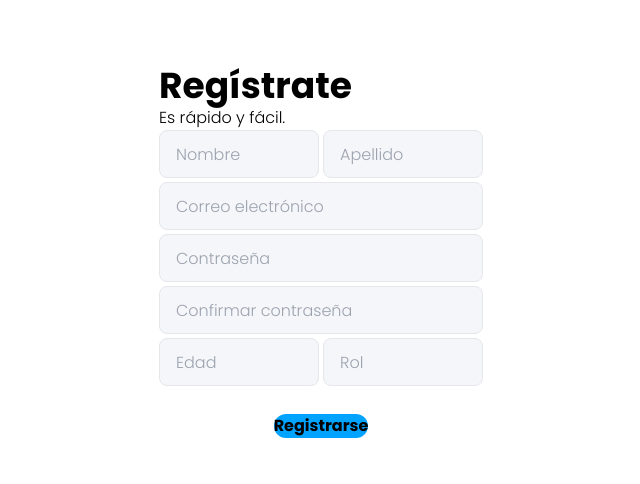
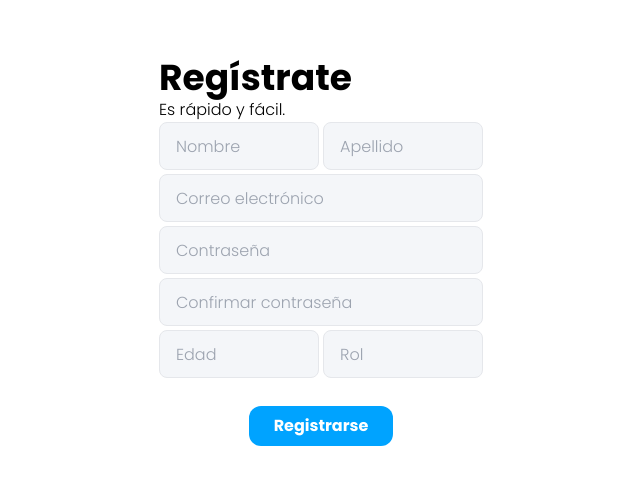
Before and after one commit to AxelCHCR/ProyectoRokbit, a Next.js app: page /pages/register in a window 1280 px wide. Shown: the part 148-632 px from the top of the page, without its empty margins (319-959 px from the left). Built offline with nearby package versions, Linux system fonts and the light colour scheme; no server answers.

Commit message:
fix: Fixed Register Button

```diff
--- a/src/app/pages/register/page.tsx
+++ b/src/app/pages/register/page.tsx
@@ -65,12 +65,15 @@ export default function Register() {
       email: data.correo,
       password: data.contrasena,
       age: data.edad,
-      role: data.rol
-    }
+      role: data.rol,
+    };
     console.log("otra data: ", parsedData);
     //const user = new UserController();
     //console.log("la data: ", user.getData());
-    const response = await userController.register("http://localhost:4000/api/users", parsedData);
+    const response = await userController.register(
+      "http://localhost:4000/api/users",
+      parsedData
+    );
     if (response) {
       // await userController.authenticate(parsedData.email, parsedData.password);
       await signup(parsedData.email, parsedData.password);
@@ -184,7 +187,11 @@ export default function Register() {
             </div>
           </div>
           <div className="text-center">
-            <Button text="Registrarse" className="mt-7" type="submit" />
+            <Button
+              text="Registrarse"
+              className="mt-7 w-36 h-10 text-white"
+              type="submit"
+            />
           </div>
         </form>
       </div>
```
